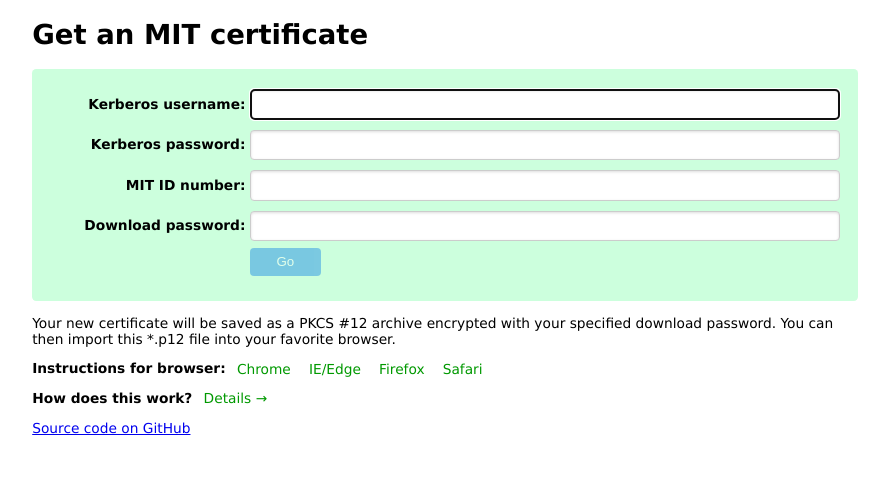
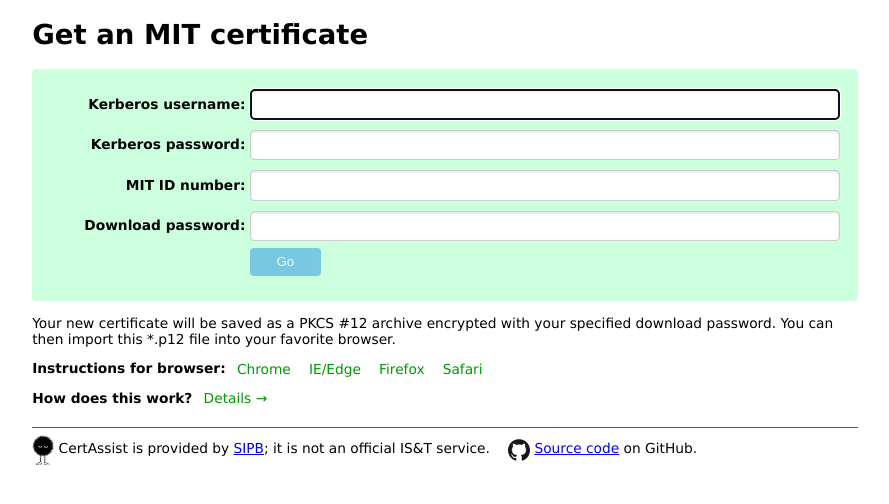
Before and after one commit to sipb/certassist, a website built with webpack: page index.ejs in a window 1280 px wide. Shown: the whole page, without its empty margins (195-1084 px from the left). Built offline with nearby package versions, Linux system fonts and the light colour scheme; what node-forge would draw is missing.

Commit message:
Add SIPB branding
Signed-off-by: Anders Kaseorg <andersk@mit.edu>

```diff
--- a/certassist.css
+++ b/certassist.css
@@ -126,3 +126,19 @@
 #howitworks:checked ~ #howitworks-text {
     display: block;
 }
+
+#footer {
+    margin: 1.5em 0 0;
+    border-top: 1px solid #090;
+    padding: 0.5em 0 0;
+}
+
+#footer li {
+    display: inline;
+    list-style-type: none;
+    padding: 0 1em 0 0;
+}
+
+#footer img {
+    vertical-align: middle;
+}
--- a/index.ejs
+++ b/index.ejs
@@ -114,6 +114,14 @@
       </div>
     </div>
 
-    <p><a href="https://github.com/andersk/certassist">Source code on GitHub</a></p>
+    <ul id="footer">
+      <li><img src="<%- require('./sipb-fuzzball.png') %>" alt="SIPB
+        fuzzball" /> CertAssist is provided
+        by <a href="https://sipb.mit.edu/">SIPB</a>; it is not an
+        official IS&amp;T service.</li>
+      <li><img src="<%- require('./github.png') %>" alt="GitHub" />
+        <a href="https://github.com/sipb/certassist">Source code</a>
+        on GitHub.</li>
+    </ul>
   </body>
 </html>
--- a/webpack.config.js
+++ b/webpack.config.js
@@ -24,6 +24,9 @@
                 'extract-loader',
                 'css-loader'
             ]
+        }, {
+            test: /\.png$/,
+            loader: 'file-loader'
         }]
     }
 };
```
Also changed, not shown: github.png (added), sipb-fuzzball.png (added).
